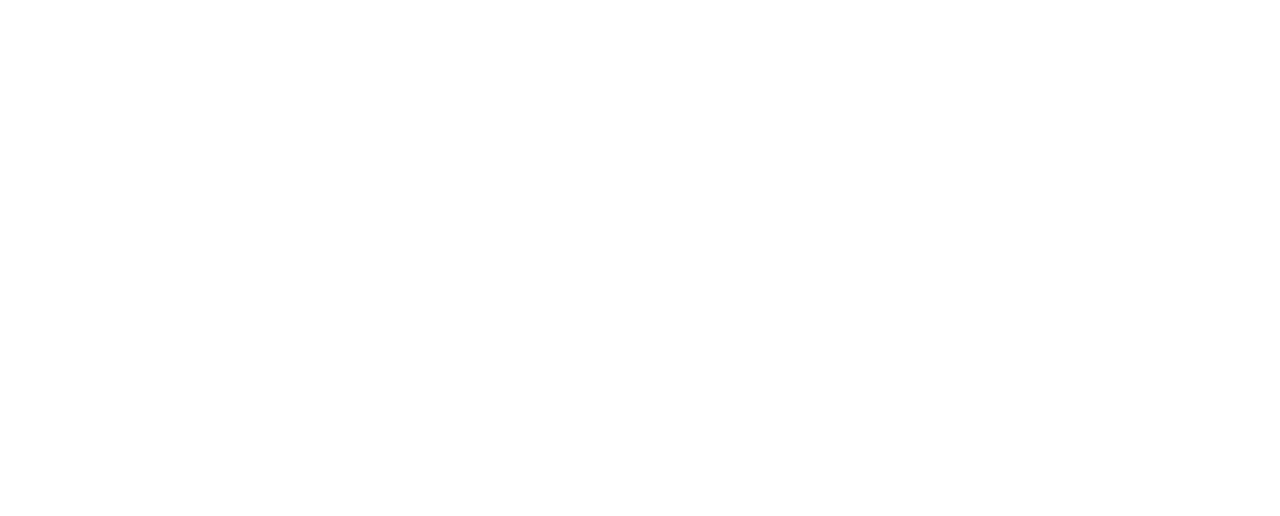
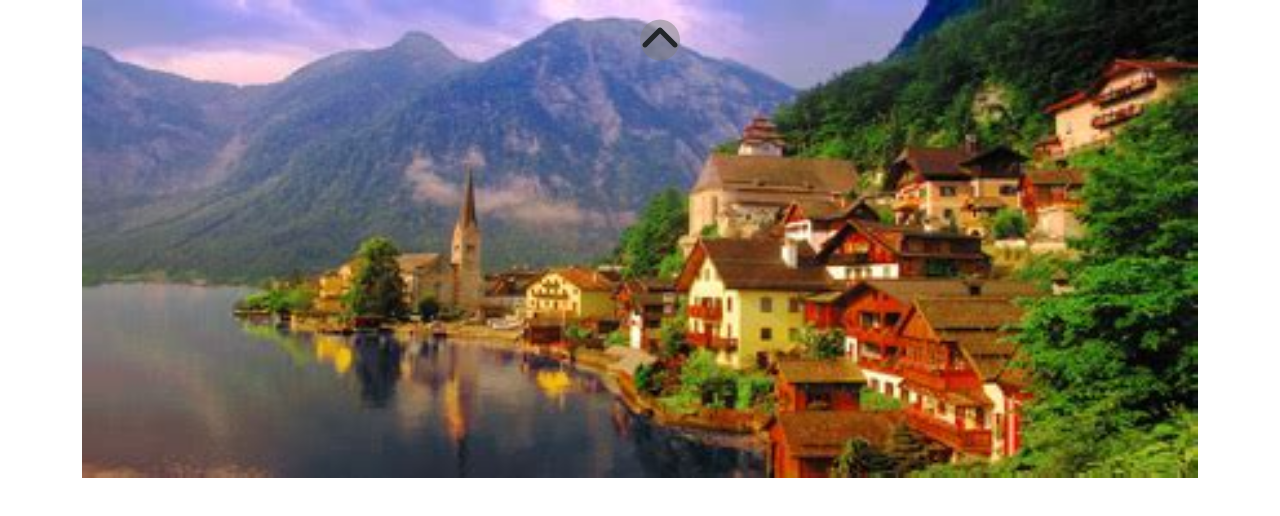
Before and after one commit to T30G10v4/js-array-carousel, a plain HTML site: page index.html in a window 1280 px wide. Drawn offline with nearby package versions, Linux system fonts and the light colour scheme.

Commit message:
Milestione 1

```diff
--- a/css/specific.css
+++ b/css/specific.css
@@ -11,14 +11,63 @@
 /*------COMMON PARTS------*/
 
 /*------SPECIFIED PARTS BY ID------*/
-.primo {
+img {
 
-    background-color: var(--bg-color-primo);
+    width: 100%;
 
 }
 
-.secondo {
+#carousel {
 
-    background-color: var(--bg-color-secondo);
+    position: relative;
 
 }
+
+.carousel-img {
+
+    display: none;
+
+}
+
+.active {
+
+    display: block;
+
+}
+
+.hidden {
+
+    display: none;
+
+}
+
+.up,
+.down {
+
+    position: absolute;
+    left:50%;
+    transform: translateY(-50%);
+    background-color: rgba(127, 127, 127, 0.5);
+    border-radius: 50%;
+
+}
+
+.up:hover,
+.down:hover {
+
+    background-color: white;
+    cursor: pointer;
+
+}
+
+.up {
+
+    top: 40px;
+
+}
+
+.down {
+
+    bottom: 10px;
+
+}
--- a/index.html
+++ b/index.html
@@ -20,9 +20,24 @@
   <title>Document</title>
 </head>
 <body>
-  <div class="primo col-six height-one m-2em"></div>
-  <div class="secondo col-eight height-three m-4em"></div>
 
+  <div class="container">
+    <div class="row">
+      <div id="carousel">
+        <img class="carousel-img " src="img/01.jpg" alt="">
+        <img class="carousel-img active" src="img/02.jpg" alt="">
+        <img class="carousel-img " src="img/03.jpg" alt="">
+        <img class="carousel-img " src="img/04.jpg" alt="">
+        <img class="carousel-img" src="img/05.jpg" alt="">
+        <div class="up ">
+          <i class="fa-solid fa-chevron-up fs-1"></i>
+        </div>
+        <div class="down hidden">
+          <i class="fa-solid fa-chevron-down fs-1"></i>
+        </div>
+      </div>
+    </div>
+  </div>
 
   <script src="js/script.js"></script>
 </body>
```
